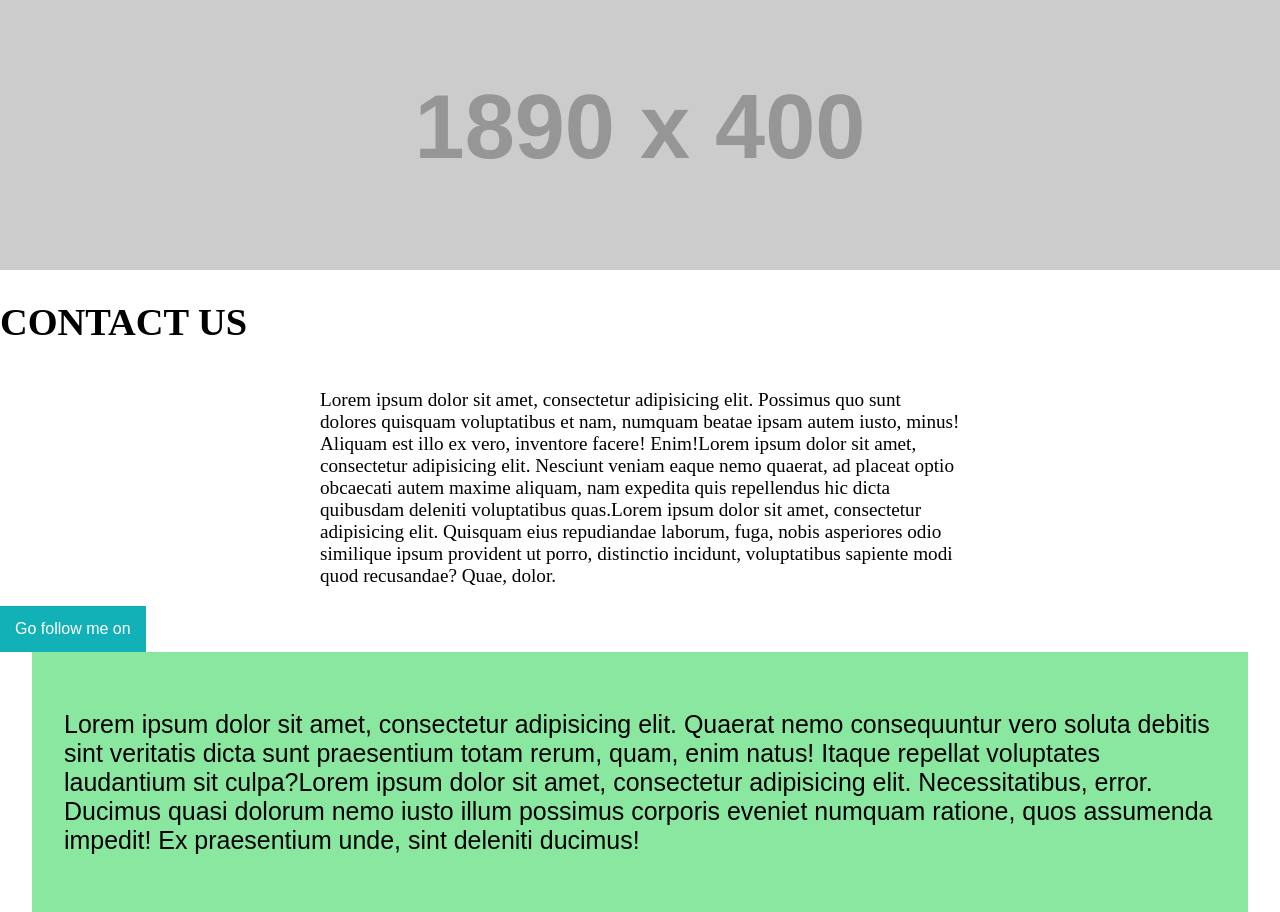
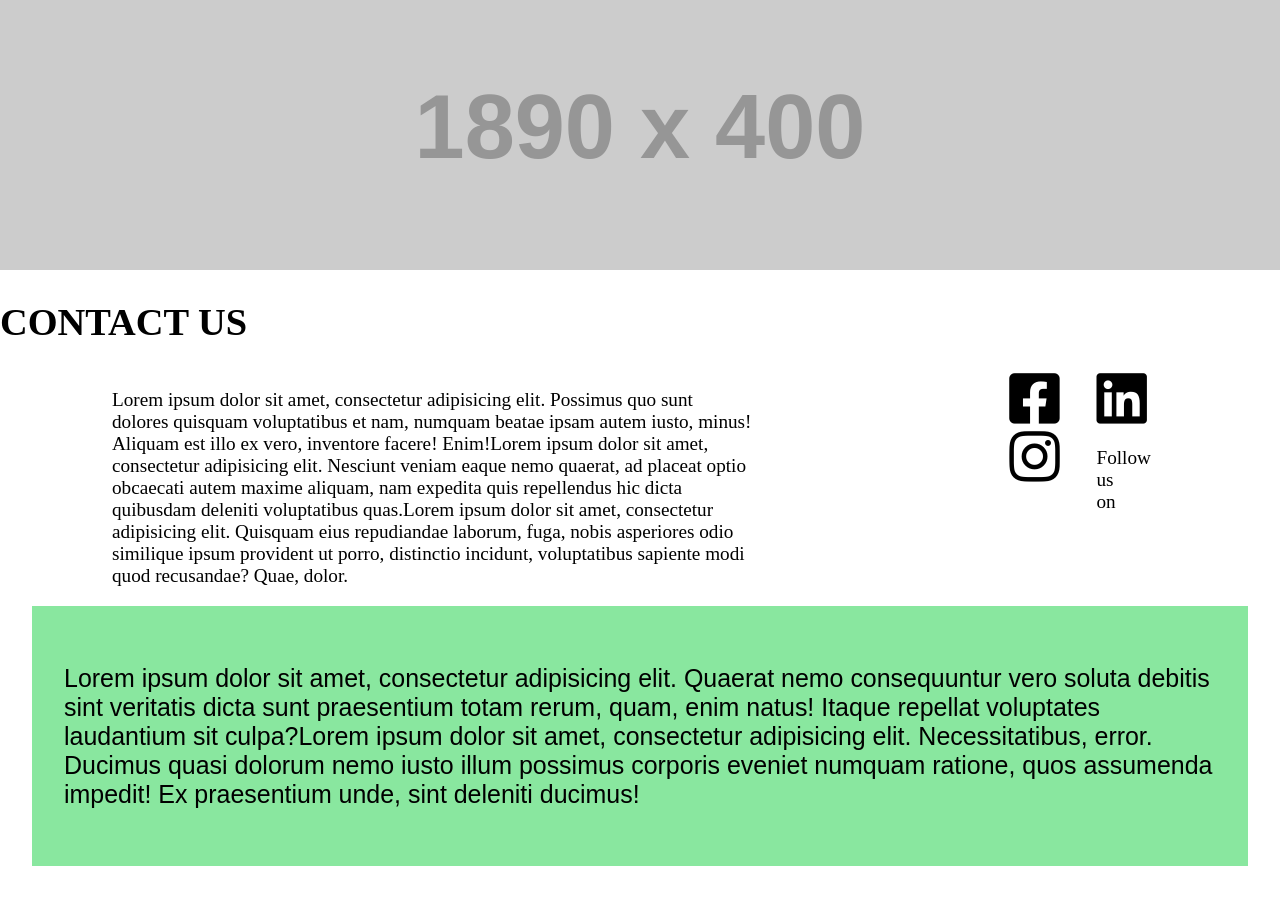
Before and after one commit to Jasmineb0112/Client-Project, a PHP site: page /contact.php in a window 1280 px wide. Shown: the part 108-1020 px from the top of the page. After the commit the page ends 974 px from the top, so only its background shows below. Run offline with PHP 8.4, Linux system fonts and the light colour scheme; grey boxes labelled with a size stand in for pictures from a placeholder-image service; some libraries are stand-ins or nearby versions.

Commit message:
made some changes to the css and the html and also added some images to the folder

```diff
--- a/contact.php
+++ b/contact.php
@@ -5,7 +5,7 @@
     <title>Contact</title>
         <link rel="stylesheet" href="css/index.css">
     <link href="https://fonts.googleapis.com/css?family=Fira+Sans" rel="stylesheet">
-
+<link rel="stylesheet" href="https://use.fontawesome.com/releases/v5.8.2/css/all.css" integrity="sha384-oS3vJWv+0UjzBfQzYUhtDYW+Pj2yciDJxpsK1OYPAYjqT085Qq/1cq5FLXAZQ7Ay" crossorigin="anonymous">
 </head>
 <body>
        <div class="top">
@@ -23,13 +23,33 @@
 <h1>CONTACT US</h1>
 <div class="flex-container">
 
-    <div class="contact">
+    <div class="fifty">
         <p>Lorem ipsum dolor sit amet, consectetur adipisicing elit. Possimus quo sunt dolores quisquam voluptatibus et nam, numquam beatae ipsam autem iusto, minus! Aliquam est illo ex vero, inventore facere! Enim!Lorem ipsum dolor sit amet, consectetur adipisicing elit. Nesciunt veniam eaque nemo quaerat, ad placeat optio obcaecati autem maxime aliquam, nam expedita quis repellendus hic dicta quibusdam deleniti voluptatibus quas.Lorem ipsum dolor sit amet, consectetur adipisicing elit. Quisquam eius repudiandae laborum, fuga, nobis asperiores odio similique ipsum provident ut porro, distinctio incidunt, voluptatibus sapiente modi quod recusandae? Quae, dolor.</p>
     </div>
+<!-- add the icons of facebook, insta, and linkedin-->
+<div class="flex-container five">
+
+
+<div class="icon">
+     <i class="fab fa-facebook-square fa-3x  "></i>
+      <i class="fab fa-instagram fa-3x  "></i>
+
+       </div>
+
+
+
+<div class="ten">
+          <div class="icon">
+                <i class="fab fa-linkedin fa-3x  icon"></i>
+           <p>Follow us on</p>
+           </div>
+
+            </div>
+            </div>
 </div>
-<!-- add the icons of facebook, insta, and linkedin-->
 
-<button>Go follow me on</button>
+
+
 <div class="flex-container">
     <div class="box">
         <p>Lorem ipsum dolor sit amet, consectetur adipisicing elit. Quaerat nemo consequuntur vero soluta debitis sint veritatis dicta sunt praesentium totam rerum, quam, enim natus! Itaque repellat voluptates laudantium sit culpa?Lorem ipsum dolor sit amet, consectetur adipisicing elit. Necessitatibus, error. Ducimus quasi dolorum nemo iusto illum possimus corporis eveniet numquam ratione, quos assumenda impedit! Ex praesentium unde, sint deleniti ducimus!</p>
--- a/css/index.css
+++ b/css/index.css
@@ -54,16 +54,24 @@ ul> li> a {
     float: left;
     max-width: 50%;
 }
-.contact {
-    width: 50%;
-}
 .sixty {
     width: 60%;
 }
 .fifty {
-    width: 28%;
-    justify-content: space-around;
-    text-align: center;
+    width: 50%;
+    text-align: left;
+}
+.five {
+    width: 15%;
+}
+.ten {
+    width: 20%;
+    padding-bottom: 5%;
+    flex: flex-start;
+}
+.icon {
+     width: 1%;
+    padding-right: 10%;
 }
 .thirds {
     width: 20%;
```
Also changed, not shown: index.php (+17 -10 lines), imgs/stars-temp.jpg.
